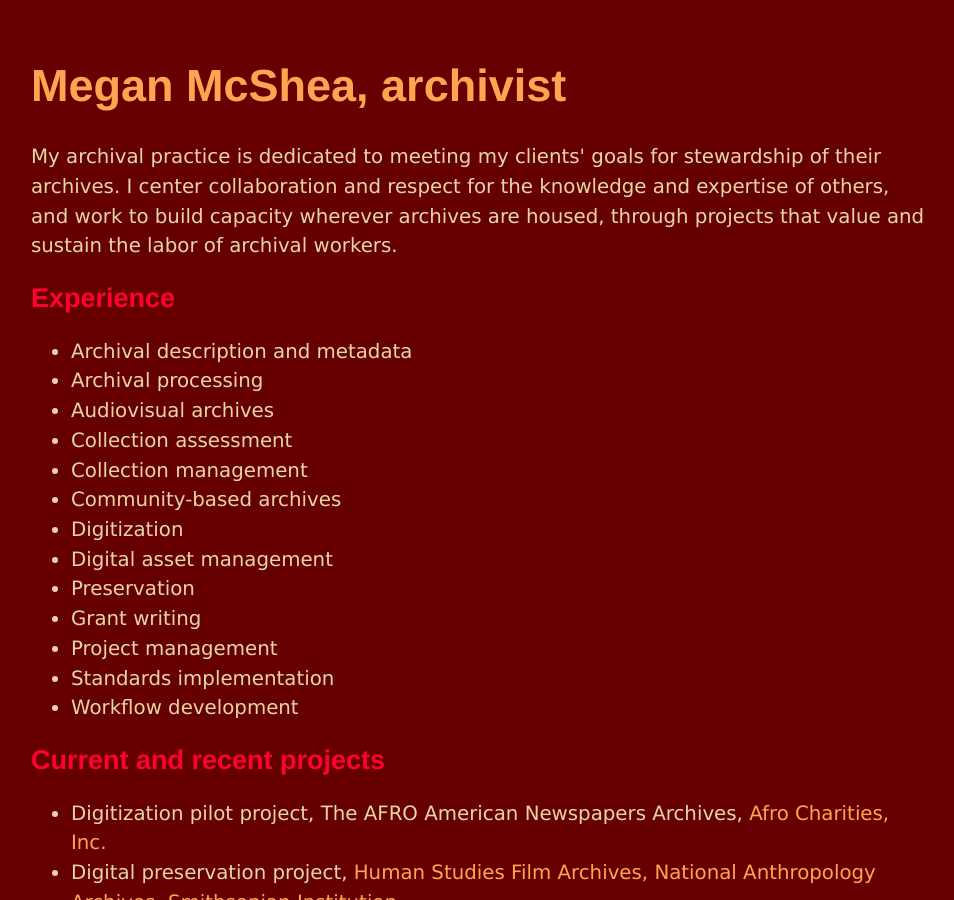
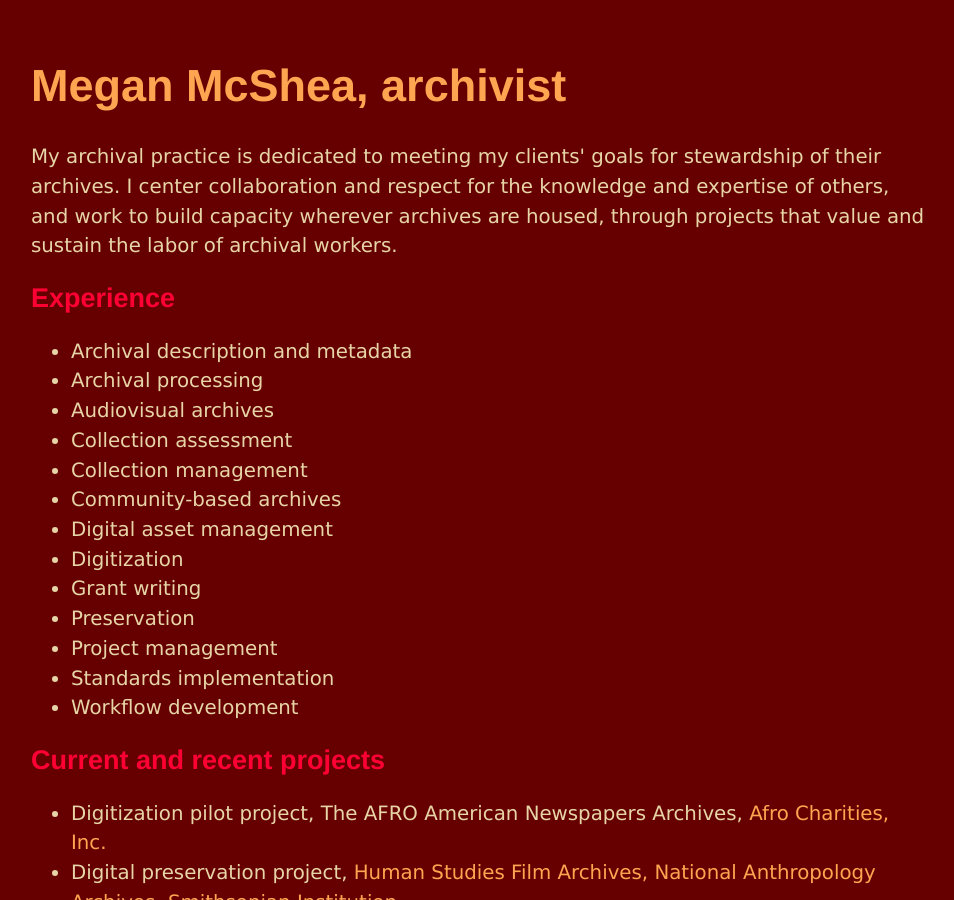
Before and after one commit to megan-mcshea/megan-mcshea.github.io, a Jekyll site: the page built from archivist.html, in a window 1280 px wide and 900 px high. Shown: the whole window, without its empty margins (161-1115 px from the left). Built offline with Jekyll 4.4.1, drawn with Linux system fonts in a browser that asks for light colours; part of the change alters nothing that is shown.

```diff
--- a/archivist.html
+++ b/archivist.html
@@ -14,10 +14,10 @@ title: Megan McShea, archivist
 	<li>Collection assessment</li>
 	<li>Collection management</li>
 	<li>Community-based archives</li>
+	<li>Digital asset management</li>
 	<li>Digitization </li>
-	<li>Digital asset management</li>
+	<li>Grant writing</li>
 	<li>Preservation</li>
-	<li>Grant writing</li>
 	<li>Project management</li>
 	<li>Standards implementation</li>
 	<li>Workflow development</li>
```
